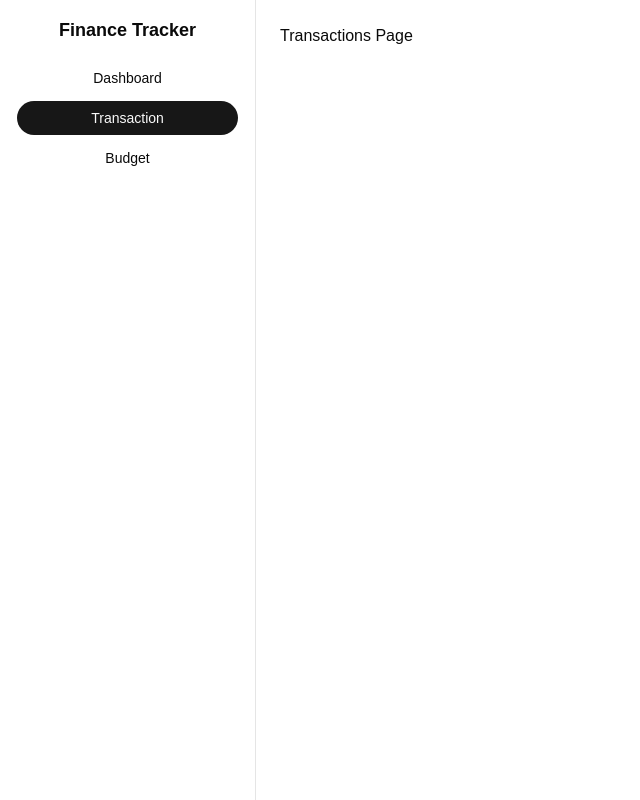
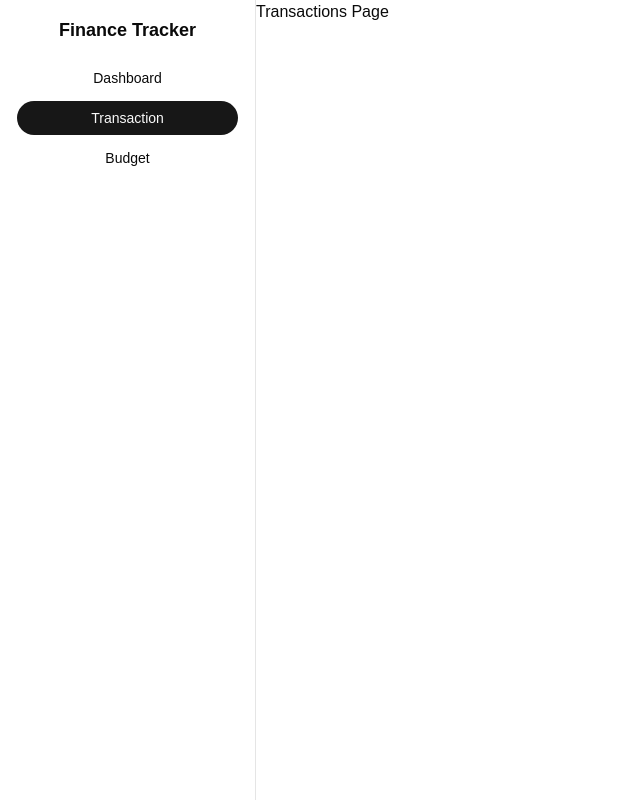
Before and after one commit to diqimusyaffa29/finance-tracker-app, a React (Vite) app: page /transaction in a window 1280 px wide. Shown: the whole page, without its empty margins (0-640 px from the left). Built offline with nearby package versions, Linux system fonts and the light colour scheme.

Commit message:
refactor: :recycle: Refactored minor styling

```diff
--- a/src/App.tsx
+++ b/src/App.tsx
@@ -13,7 +13,7 @@ function App() {
       <BrowserRouter>
         <div className="flex min-h-screen">
           <Sidebar />
-          <main className="flex-1 p-6">
+          <main className="flex-1">
             <Routes>
               <Route element={<Dashboard />} path="/" />
               <Route element={<Transactions />} path="/transaction" />
```
